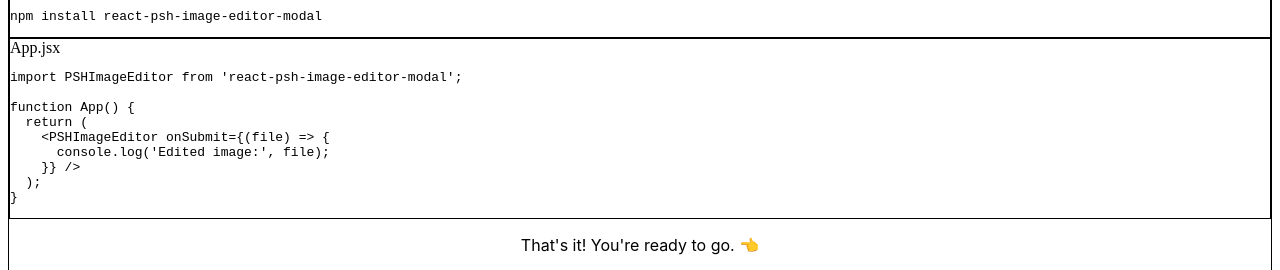
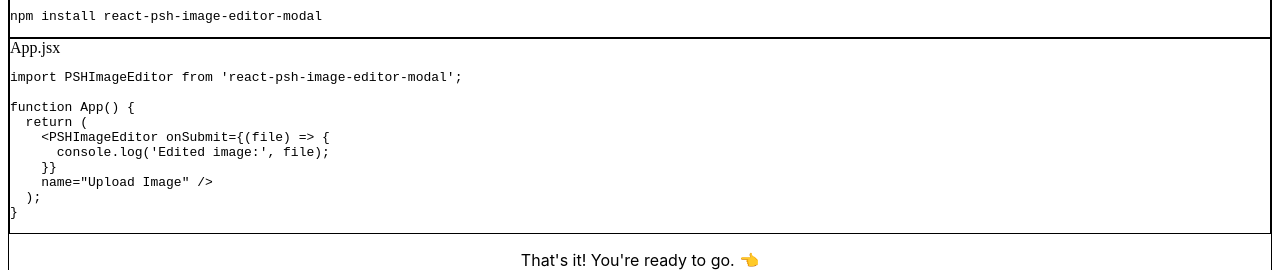
Before and after one commit to Parameshwaran-P/React-premium-image-resize-editor, a React (Vite) app: page / in a window 1280 px wide. Shown: the part 1240-1510 px from the top of the page. Built offline with nearby package versions, Linux system fonts and the light colour scheme.

Commit message:
cosmetic changes in code editor section

```diff
--- a/src/LandingPagev2.jsx
+++ b/src/LandingPagev2.jsx
@@ -128,7 +128,7 @@ export default function LandingPage() {
           <div className={`rounded-2xl overflow-hidden mb-6 border p-2 ${
             darkMode ? 'bg-slate-950 border-purple-500/30' : 'bg-slate-800 border-slate-700'
           }`}>
-            <div className={`flex items-center px-6 py-4 ${
+            <div className={`flex items-center p-2 px-6 py-6 ${
               darkMode ? 'bg-slate-900/80' : 'bg-slate-900'
             }`}>
               <div className="w-3 h-3 rounded-full bg-red-500"></div>
@@ -163,7 +163,8 @@ function App() {
   return (
     <PSHImageEditor onSubmit={(file) => {
       console.log('Edited image:', file);
-    }} />
+    }}
+    name="Upload Image" />
   );
 }`}
               </code>
```
